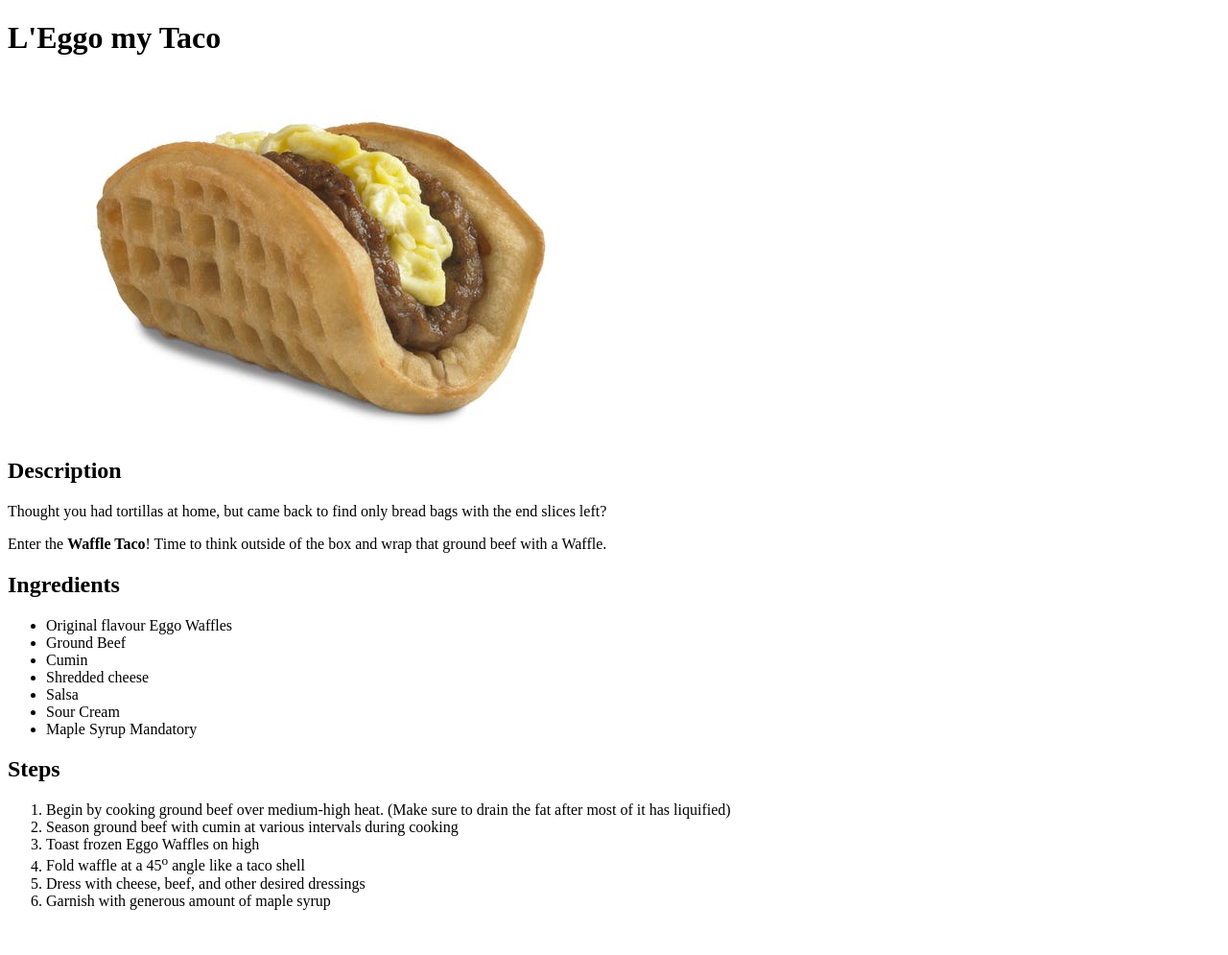
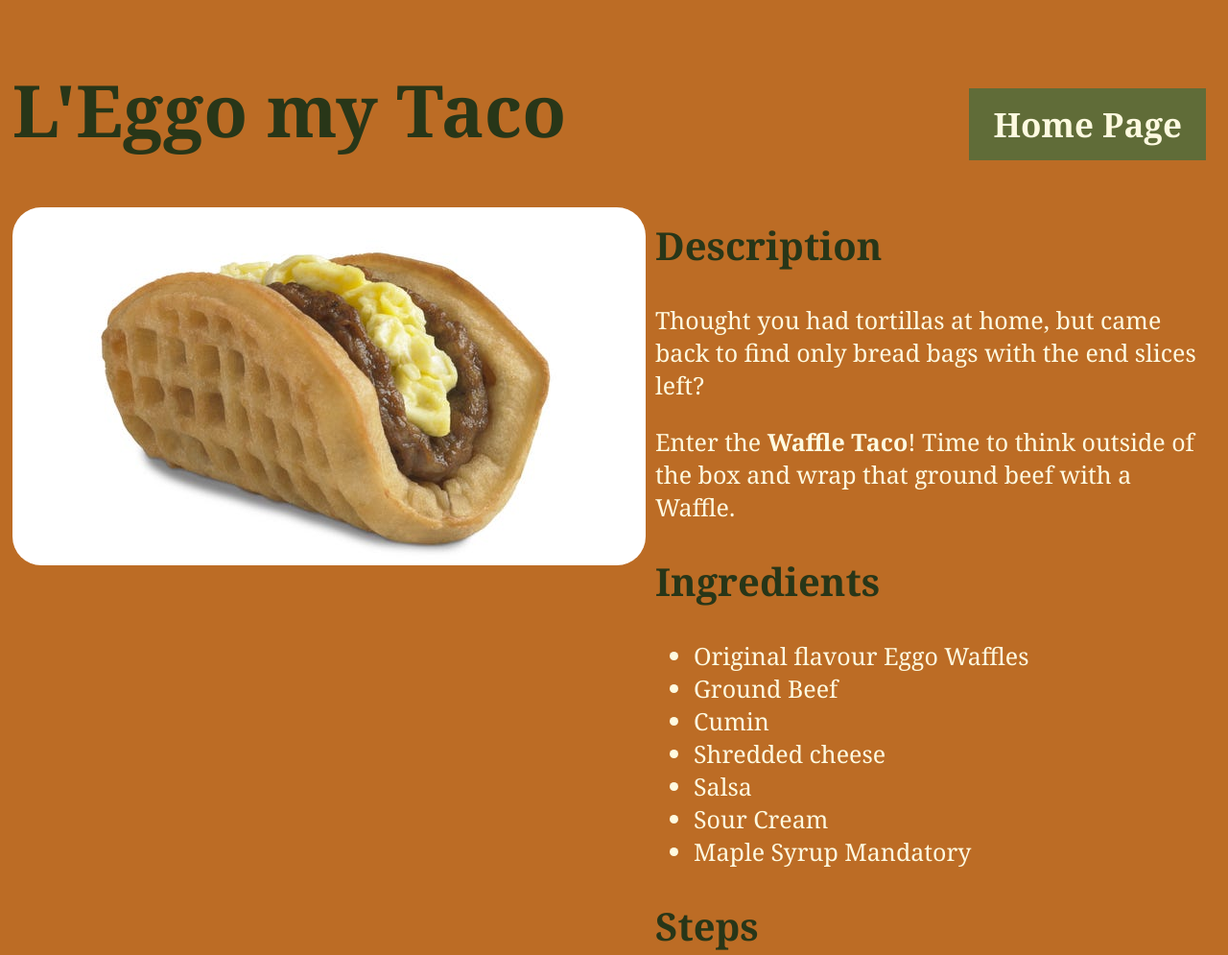
Before and after one commit to danielopoulos321/odin-recipes, a plain HTML site: page recipes/waffle-taco.html in a window 1280 px wide. Shown: the top 995 px of the page at 96% size. Before the commit the page ends 964 px from the top, so only its background shows below. Drawn offline with Linux system fonts and the light colour scheme.

Commit message:
Add CSS.main and integrate to html pages

```diff
--- /dev/null
+++ b/assets/css/main.css
@@ -0,0 +1,62 @@
+body {
+    background-color: #bc6c25;
+    font-family: Georgia, 'Times New Roman', Times, serif;
+}
+
+.text {
+    color: #fefae0;
+    font-size: 25px;
+}
+
+.home{
+    text-align: center;
+}
+
+ul.home{
+    list-style-type: none;
+}
+
+.return{
+    text-align: right;
+}
+
+a:link, a:visited {
+    font-size: 35px;
+    background-color: #606c38;
+    color: #fefae0;
+    padding: 14px 25px;
+    margin: 10px;
+    text-align: center;
+    text-decoration: none;
+    display: inline-block;
+
+}
+
+a:hover, a:active{
+    background-color: #283618;
+}
+
+.row{
+    display: flex;
+}
+
+.column{
+flex: 50%;
+padding: 5px;
+}
+
+
+.recipe-pic{
+    max-width: 800px;
+    border-radius: 30px;
+}
+
+h1 {
+    color: #283618;
+    font-size: 75px;
+}
+
+h2 {
+    color: #283618;
+    font-size: 40px;
+}
--- a/recipes/waffle-taco.html
+++ b/recipes/waffle-taco.html
@@ -5,18 +5,28 @@
     <meta http-equiv="X-UA-Compatible" content="IE=edge">
     <meta name="viewport" content="width=device-width, initial-scale=1.0">
     <title>Waffle Taco Recipe</title>
+    <link rel="stylesheet" href="../assets/css/main.css">
 </head>
 <body>
+
+    <div class="row">
+        <div class="column">
             <h1>L'Eggo my Taco</h1>
-    <img src="../assets/images/waffle-taco.jpg" alt="Waffle Taco">
+            <img class="recipe-pic" src="../assets/images/waffle-taco.jpg" alt="Waffle Taco">
+        </div>
+        <div class="column">
+            <h1 class="return"><a href="../index.html">Home Page</a></h1>
             <h2>Description</h2>
+            <div class="text">
                 <p>
                     Thought you had tortillas at home, but came back to find only bread bags with the end slices left?
                 </p>
                 <p>
                     Enter the <strong>Waffle Taco</strong>! Time to think outside of the box and wrap that ground beef with a Waffle.
                 </p>
+            </div>
         <h2>Ingredients</h2>
+        <div class="text">
             <ul>
                 <li>Original flavour Eggo Waffles</li>
                 <li>Ground Beef</li>
@@ -26,7 +36,10 @@
                 <li>Sour Cream</li>
                 <li>Maple Syrup Mandatory</li>
             </ul>
+        </div>
+
     <h2>Steps</h2>
+    <div class="text">
         <ol>
             <li>Begin by cooking ground beef over medium-high heat. (Make sure to drain the fat after most of it has liquified)</li>
             <li>Season ground beef with cumin at various intervals during cooking</li>
@@ -35,5 +48,11 @@
             <li>Dress with cheese, beef, and other desired dressings</li>
             <li>Garnish with generous amount of maple syrup</li>
         </ol>
+    </div>
+
+        </div>
+    </div>
+
+
 </body>
 </html>
```
Also changed, not shown: index.html (+3 -7 lines), recipes/bouillon.html (+19 -2 lines), recipes/cauliflower-casserole.html (+18 -2 lines). Lines whose indentation alone changed are shown as unchanged.
